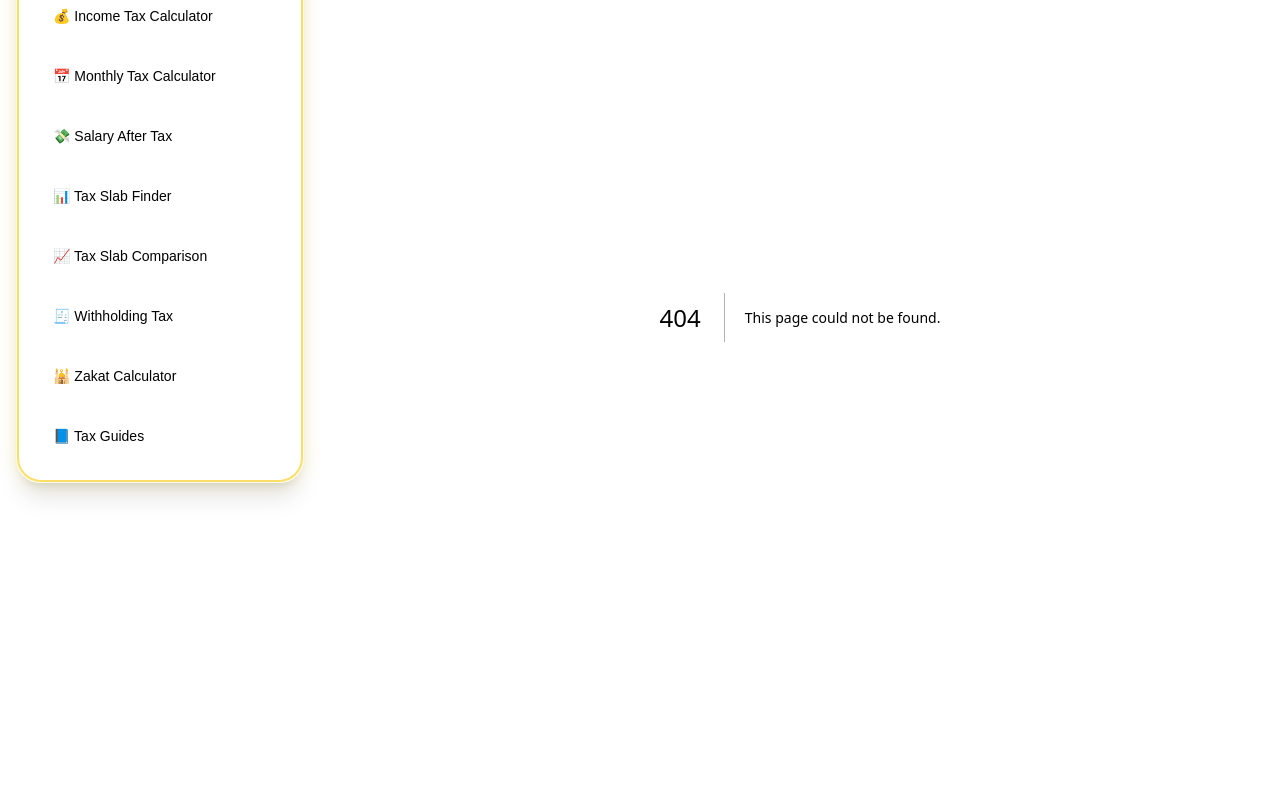
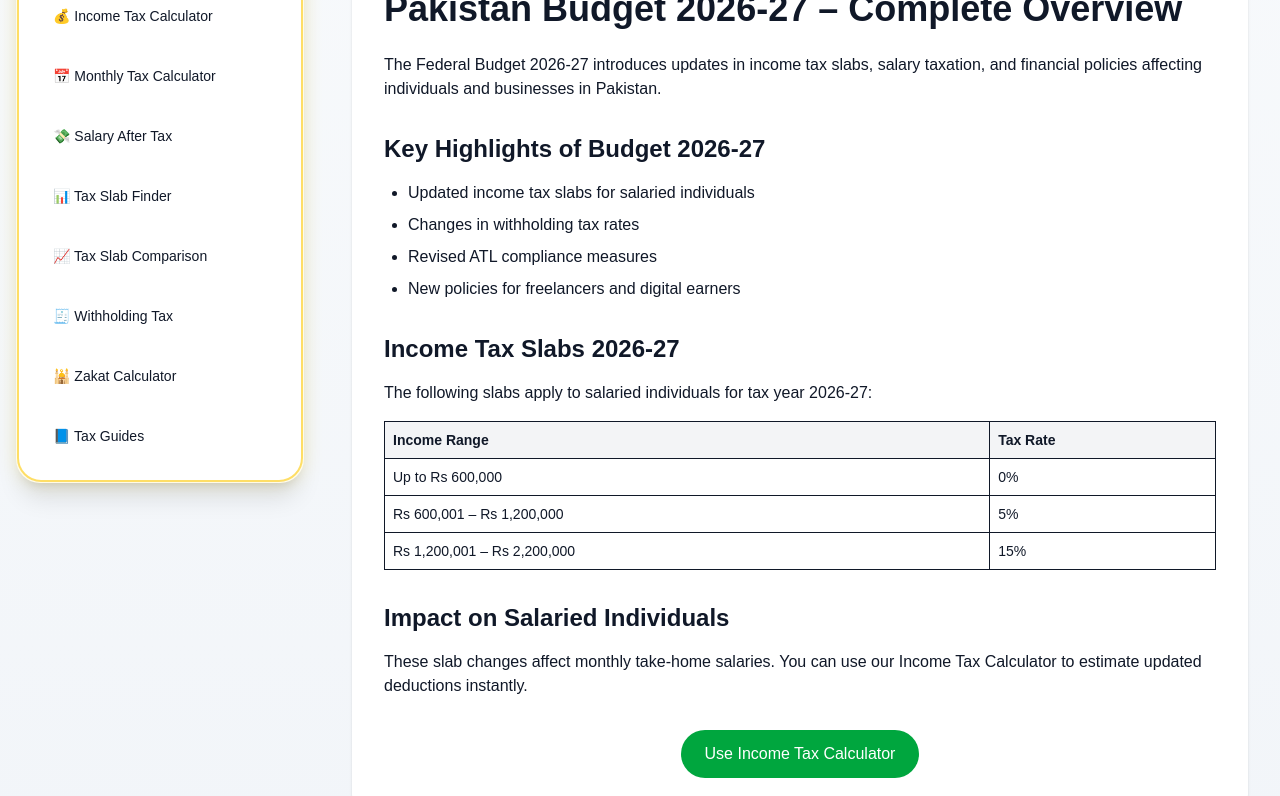
Before and after one commit to muhammadobaid1986/fbrtaxcalculators, a Next.js app: page /latest-budget-2026-27-tax-slabs in a window 1280 px wide. Before the commit this address had no page. Shown: the part 260-1056 px from the top of the page. Built offline with nearby package versions, Linux system fonts and the light colour scheme.

Commit message:
Added Budget 2026-27 link to homepage hero section

```diff
--- /dev/null
+++ b/app/latest-budget-2026-27-tax-slabs/page.tsx
@@ -0,0 +1,84 @@
+export const metadata = {
+  title: "Pakistan Budget 2026-27 | FBR Tax Slabs & Key Updates",
+  description:
+    "Complete details of Pakistan Budget 2026-27 including latest FBR income tax slabs, salary tax changes, and financial updates.",
+};
+
+export default function Page() {
+  return (
+    <div className="max-w-4xl mx-auto bg-white p-8 rounded-2xl shadow mt-10">
+
+      <h1 className="text-3xl md:text-4xl font-bold mb-6">
+        Pakistan Budget 2026-27 – Complete Overview
+      </h1>
+
+      <p className="mb-4">
+        The Federal Budget 2026-27 introduces updates in income tax slabs,
+        salary taxation, and financial policies affecting individuals and businesses in Pakistan.
+      </p>
+
+      <h2 className="text-2xl font-semibold mt-8 mb-4">
+        Key Highlights of Budget 2026-27
+      </h2>
+
+      <ul className="list-disc pl-6 space-y-2 mb-6">
+        <li>Updated income tax slabs for salaried individuals</li>
+        <li>Changes in withholding tax rates</li>
+        <li>Revised ATL compliance measures</li>
+        <li>New policies for freelancers and digital earners</li>
+      </ul>
+
+      <h2 className="text-2xl font-semibold mt-8 mb-4">
+        Income Tax Slabs 2026-27
+      </h2>
+
+      <p className="mb-4">
+        The following slabs apply to salaried individuals for tax year 2026-27:
+      </p>
+
+      <div className="overflow-x-auto mb-6">
+        <table className="w-full border text-sm">
+          <thead>
+            <tr className="bg-gray-100">
+              <th className="border p-2 text-left">Income Range</th>
+              <th className="border p-2 text-left">Tax Rate</th>
+            </tr>
+          </thead>
+          <tbody>
+            <tr>
+              <td className="border p-2">Up to Rs 600,000</td>
+              <td className="border p-2">0%</td>
+            </tr>
+            <tr>
+              <td className="border p-2">Rs 600,001 – Rs 1,200,000</td>
+              <td className="border p-2">5%</td>
+            </tr>
+            <tr>
+              <td className="border p-2">Rs 1,200,001 – Rs 2,200,000</td>
+              <td className="border p-2">15%</td>
+            </tr>
+          </tbody>
+        </table>
+      </div>
+
+      <h2 className="text-2xl font-semibold mt-8 mb-4">
+        Impact on Salaried Individuals
+      </h2>
+
+      <p className="mb-4">
+        These slab changes affect monthly take-home salaries.
+        You can use our Income Tax Calculator to estimate updated deductions instantly.
+      </p>
+
+      <div className="mt-8 text-center">
+        <a
+          href="/"
+          className="inline-block bg-green-600 text-white px-6 py-3 rounded-full hover:bg-green-700 transition"
+        >
+          Use Income Tax Calculator
+        </a>
+      </div>
+
+    </div>
+  );
+}
--- a/app/page.tsx
+++ b/app/page.tsx
@@ -173,6 +173,15 @@ export default function Home() {
     Try Salary Tax Example
   </span>
 </a>
+
+<div className="mt-6">
+  <a
+    href="/latest-budget-2026-27-tax-slabs"
+    className="text-green-600 font-semibold hover:underline"
+  >
+    👉 Read Full Pakistan Budget 2026-27 Details
+  </a>
+</div>
   </div>
 
 </div>
```
